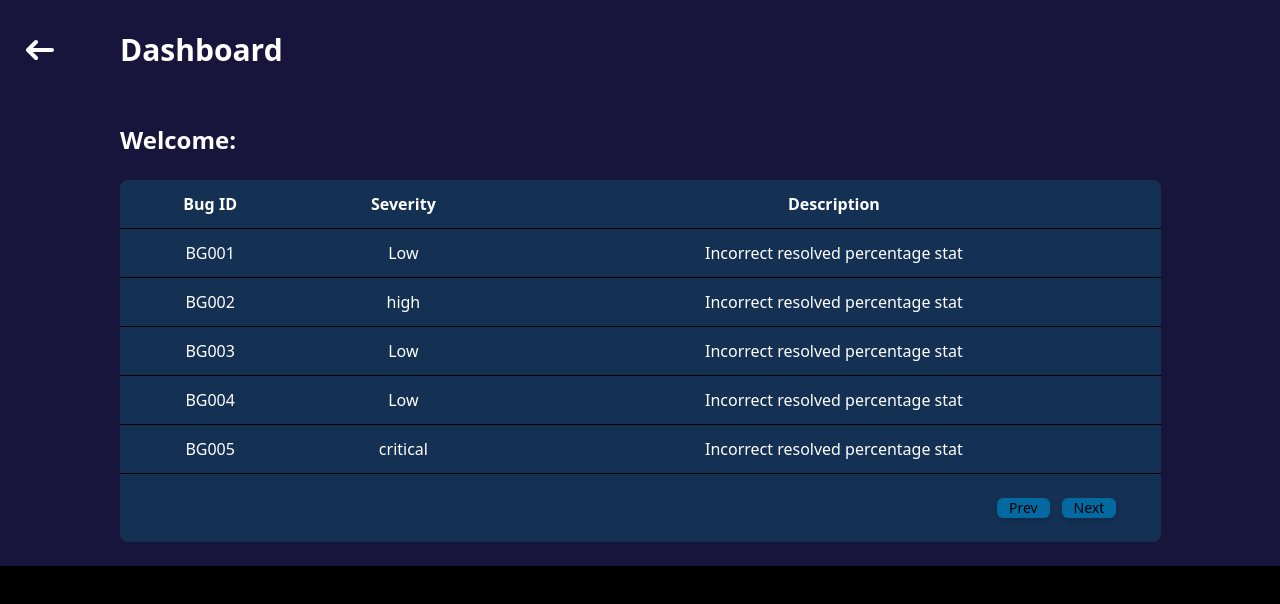
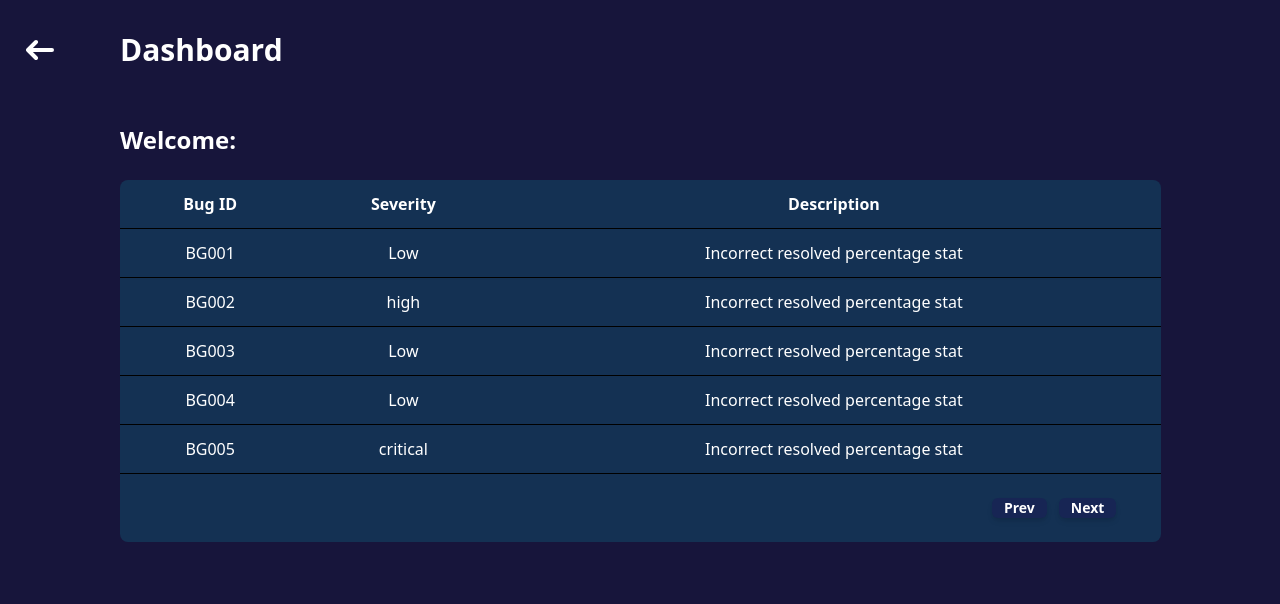
Before and after one commit to shubhangigawande/AI-Audit-FrontEnd, a React (Vite) app: page /MyDashboard in a window 1280 px wide. Shown: the top 604 px of the page. Built offline with nearby package versions, Linux system fonts and the light colour scheme.

Commit message:
upload files

```diff
--- a/src/components/MyDashboard.tsx
+++ b/src/components/MyDashboard.tsx
@@ -32,7 +32,7 @@ export function MyDashboard() {
   );
 
   return (
-    <div className='container mx-auto bg-customblue'>
+    <div className='container mx-auto min-h-screen bg-customblue'>
       <div className='flex items-center justify-between p-4'>
         <div className='flex items-center'>
           <Link to="/">
@@ -81,7 +81,7 @@ export function MyDashboard() {
                     <button
                       onClick={() => handlePageChange(currentPage - 1)}
                       disabled={currentPage === 1}
-                      className="px-3 py-1 h-5 bg-sky-700 text-black rounded-md shadow-md flex items-center text-sm justify-center"
+                      className="px-3 py-1 h-5 bg-blue-950  text-white font-semibold rounded-md shadow-md flex items-center text-sm justify-center"
                     >
                       Prev
                     </button>
@@ -89,7 +89,7 @@ export function MyDashboard() {
                     <button
                       onClick={() => handlePageChange(currentPage + 1)}
                       disabled={currentPage === totalPages}
-                      className="px-3 py-1 h-5 bg-sky-700  text-black rounded-md shadow-md flex items-center text-sm justify-center"
+                      className="px-3 py-1 h-5 bg-blue-950  text-white font-semibold rounded-md shadow-md flex items-center text-sm justify-center"
                     >
                       Next
                     </button>
--- a/src/components/SearchClick.tsx
+++ b/src/components/SearchClick.tsx
@@ -43,7 +43,7 @@ export function SearchClick() {
   );
 
   return (
-    <div className='container mx-auto bg-SearchClick h-full'>
+    <div className='container mx-auto min-h-screen bg-SearchClick'>
       <div className='flex items-center justify-between p-4'>
         <div className='flex items-center'>
           <Link to="/">
@@ -81,7 +81,7 @@ export function SearchClick() {
           <table className="min-w-full bg-white rounded-lg border-gray-300 ">
             <thead>
               <tr className="border-b border-gray-300">
-                <th className="p-3 text-center">
+                {/* <th className="p-3 text-center">
                   <input
                     type="checkbox"
                     onChange={(e) => {
@@ -93,7 +93,7 @@ export function SearchClick() {
                       ));
                     }}
                   />
-                </th>
+                </th> */}
                 <th className="p-3 text-center">Bug ID</th>
                 <th className="p-3 text-center">Severity</th>
                 <th className="p-3 text-center">Description</th>
@@ -102,13 +102,13 @@ export function SearchClick() {
             <tbody>
               {currentItems.map((item, index) => (
                 <tr key={index} className="border-b border-gray-300">
-                  <td className="p-3 text-center">
+                  {/* <td className="p-3 text-center">
                     <input
                       type="checkbox"
                       checked={selectedItems.has((currentPage - 1) * itemsPerPage + index)}
                       onChange={() => handleCheckboxChange((currentPage - 1) * itemsPerPage + index)}
                     />
-                  </td>
+                  </td> */}
                   <td className="p-3 text-center">{item["Bug ID"]}</td>
                   <td className="p-3 text-center">{item["Severity"]}</td>
                   <td className="p-3 text-center">{item["Description"]}</td>
@@ -145,5 +145,5 @@ export function SearchClick() {
         </div>
       </div>
     </div>
-  )
+  );
 }
```
